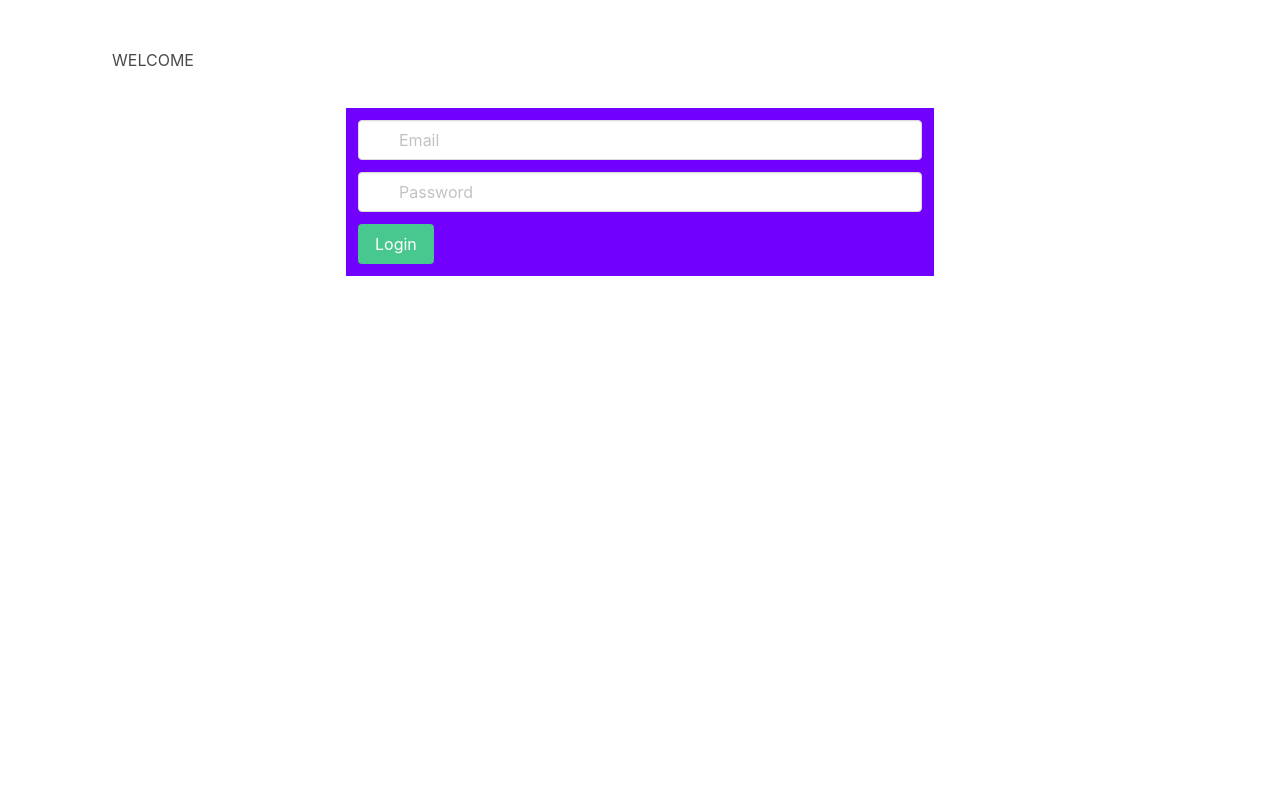
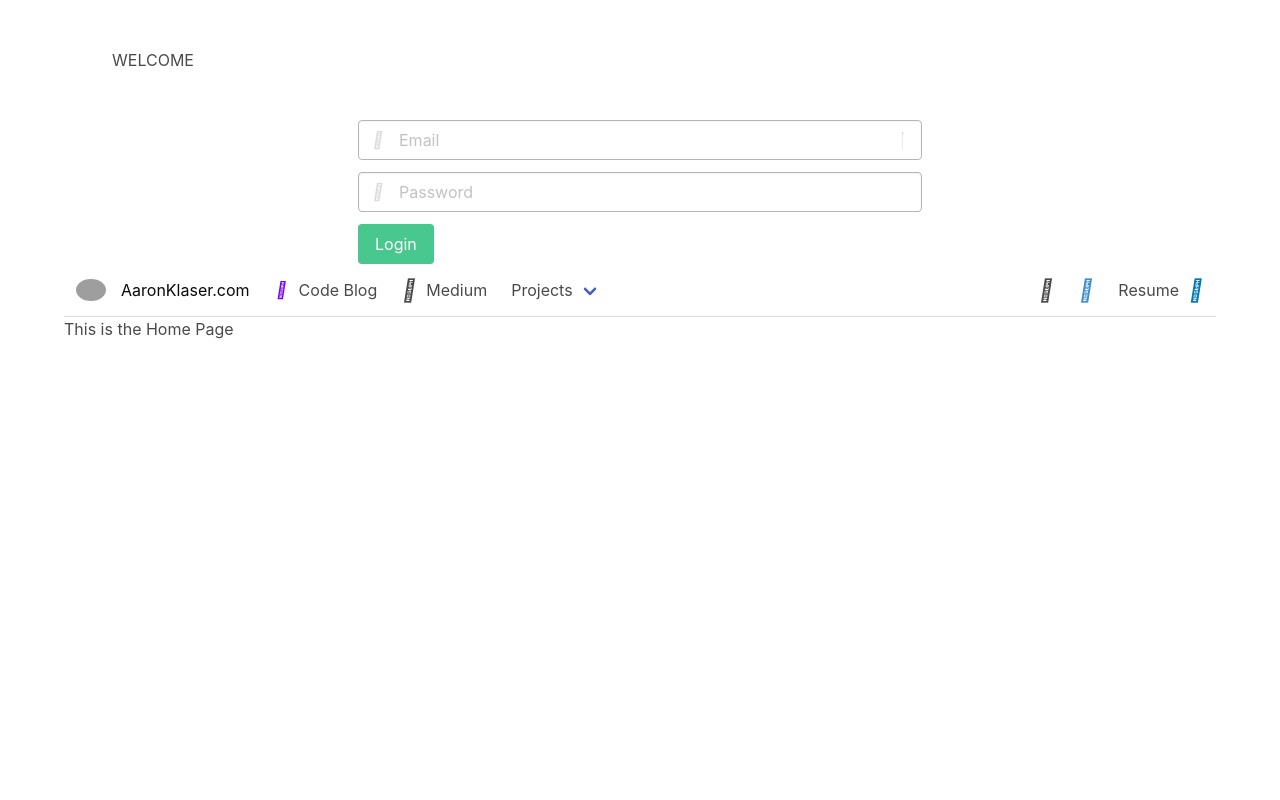
Before and after one commit to renfaizal/app-datakaryawan, a React (Create React App) app: page / in a window 1280 px wide. Shown: the top 800 px of the page. Built offline with nearby package versions, Linux system fonts and the light colour scheme; grey boxes are pictures that could not be loaded.

Commit message:
ädd side nav

```diff
--- a/src/App.js
+++ b/src/App.js
@@ -7,6 +7,7 @@ class App extends React.Component {
     return (
       <div className="container" >
           <Login />
+          <Layout/>
       </div>
 
     );
--- a/src/app/login/Login.js
+++ b/src/app/login/Login.js
@@ -9,10 +9,10 @@ class Login extends Component {
                 <div className="hero-body">WELCOME</div>
             </section>
             <div className="columns  is-centered">
-                <div className="column is-half has-background-primary">
+                <div className="column is-half ">
                     <div className="field">
                         <p className="control has-icons-left has-icons-right">
-                        <input className="input" type="email" placeholder="Email"/>
+                        <input className="input is-hovered" type="email" placeholder="Email"/>
                         <span className="icon is-small is-left">
                             <i className="fas fa-envelope"></i>
                         </span>
@@ -23,7 +23,7 @@ class Login extends Component {
                     </div>
                     <div className="field">
                         <p className="control has-icons-left">
-                        <input className="input" type="password" placeholder="Password"/>
+                        <input className="input is-hovered" type="password" placeholder="Password"/>
                         <span className="icon is-small is-left">
                             <i className="fas fa-lock"></i>
                         </span>
```
